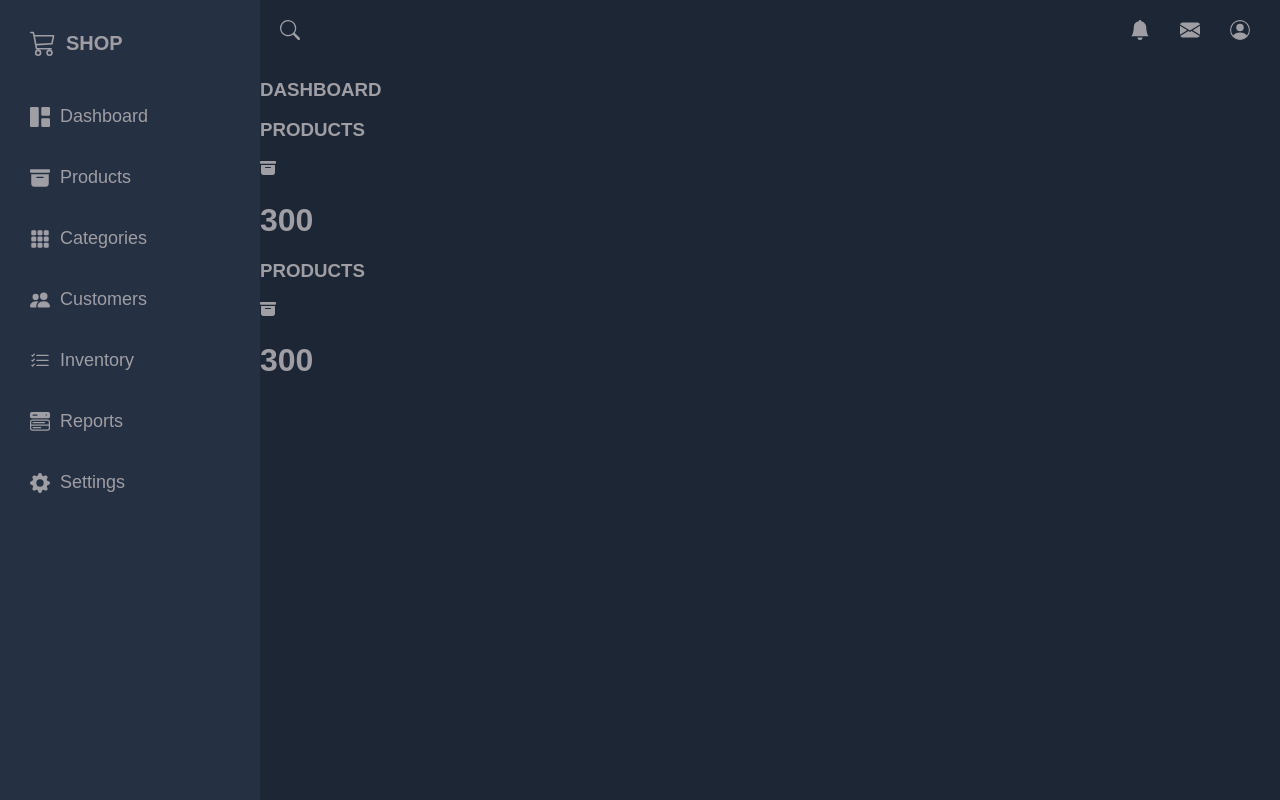
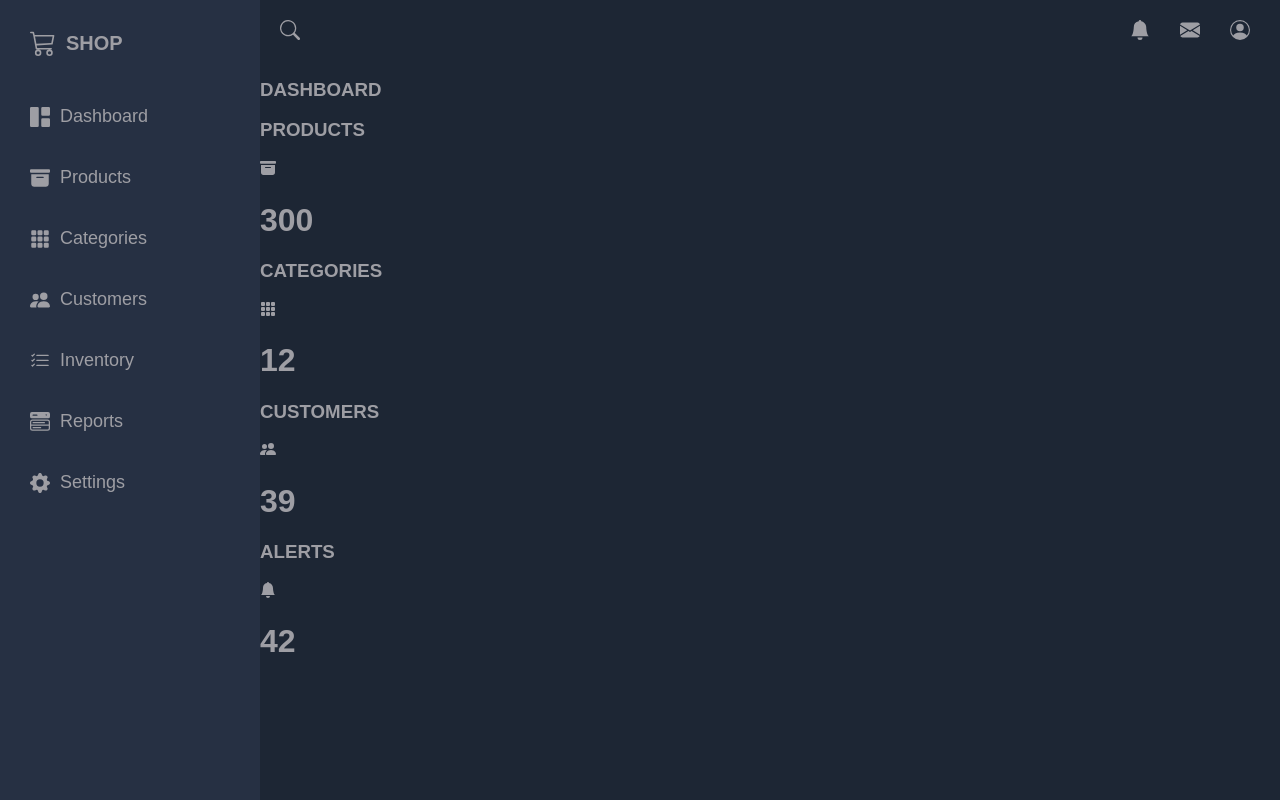
Before and after one commit to msdhinesh45/admin-dashboard, a React (Create React App) app in the folder admin-dashboard/: page / in a window 1280 px wide. Built offline with nearby package versions, Linux system fonts and the light colour scheme.

Commit message:
Home Components jsx parts over

```diff
--- a/admin-dashboard/src/Home.js
+++ b/admin-dashboard/src/Home.js
@@ -1,5 +1,5 @@
 import React from 'react'
-import { BsGrid1X2Fill,BsFillArchiveFill,BsFillGrid3X3GapFill,BsPeopleFill,BsListCheck,BsMenuButtonWideFill,BsFillGearFill } from 'react-icons/bs';
+import { BsFillArchiveFill,BsFillGrid3X3GapFill,BsPeopleFill,BsFillBellFill } from 'react-icons/bs';
 
 const Home = () => {
   return (
@@ -18,10 +18,24 @@ const Home = () => {
         </div>
         <div className="card">
         <div className="card-inner">
-          <h3>PRODUCTS</h3>
-          <BsFillArchiveFill className='card_icon'></BsFillArchiveFill>
+          <h3>CATEGORIES</h3>
+          <BsFillGrid3X3GapFill className='card_icon'></BsFillGrid3X3GapFill>
         </div>
-        <h1>300</h1>
+        <h1>12</h1>
+        </div>
+        <div className="card">
+        <div className="card-inner">
+          <h3>CUSTOMERS</h3>
+          <BsPeopleFill className='card_icon'></BsPeopleFill>
+        </div>
+        <h1>39</h1>
+        </div>
+        <div className="card">
+        <div className="card-inner">
+          <h3>ALERTS</h3>
+          <BsFillBellFill className='card_icon'></BsFillBellFill>
+        </div>
+        <h1>42</h1>
         </div>
       </div>
     </main>
```
